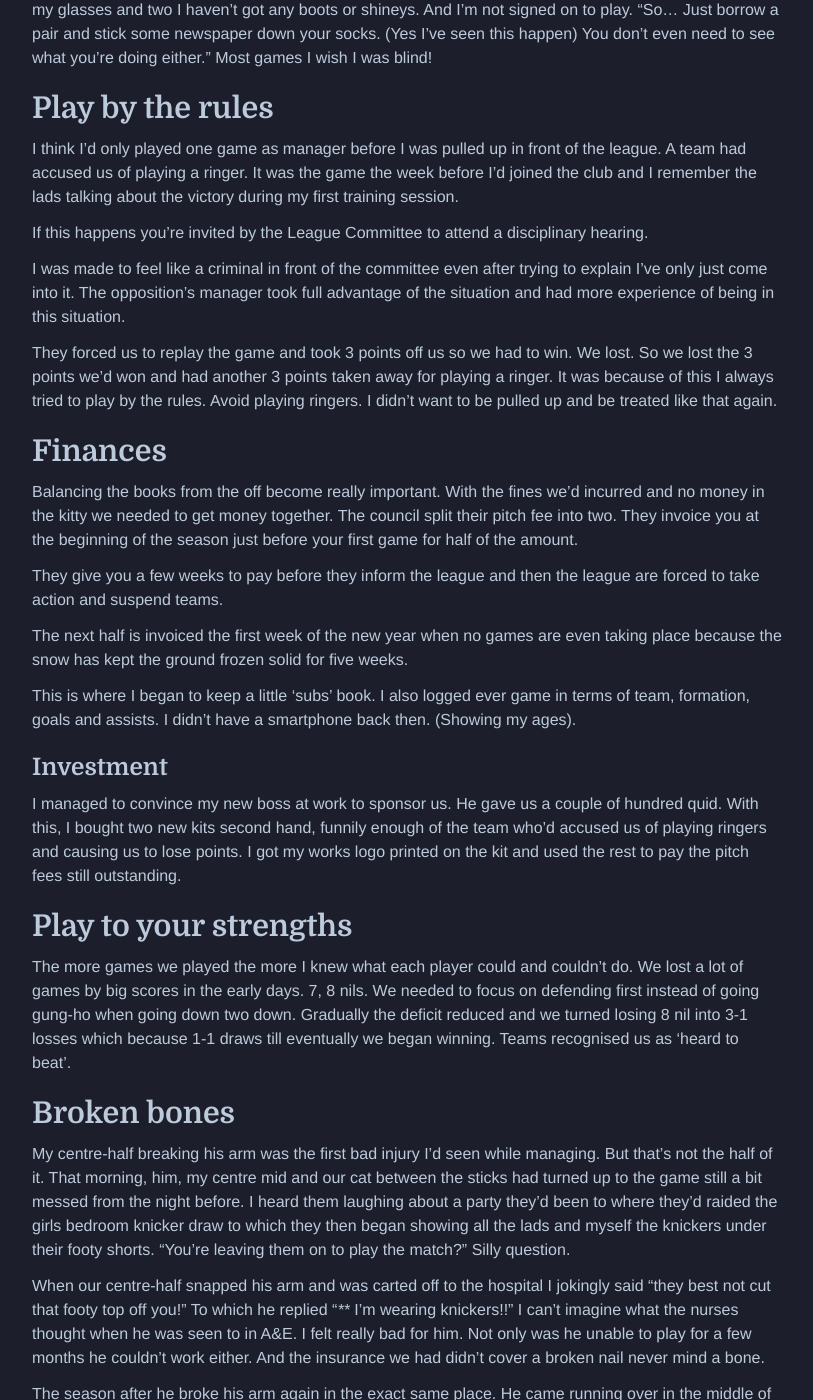
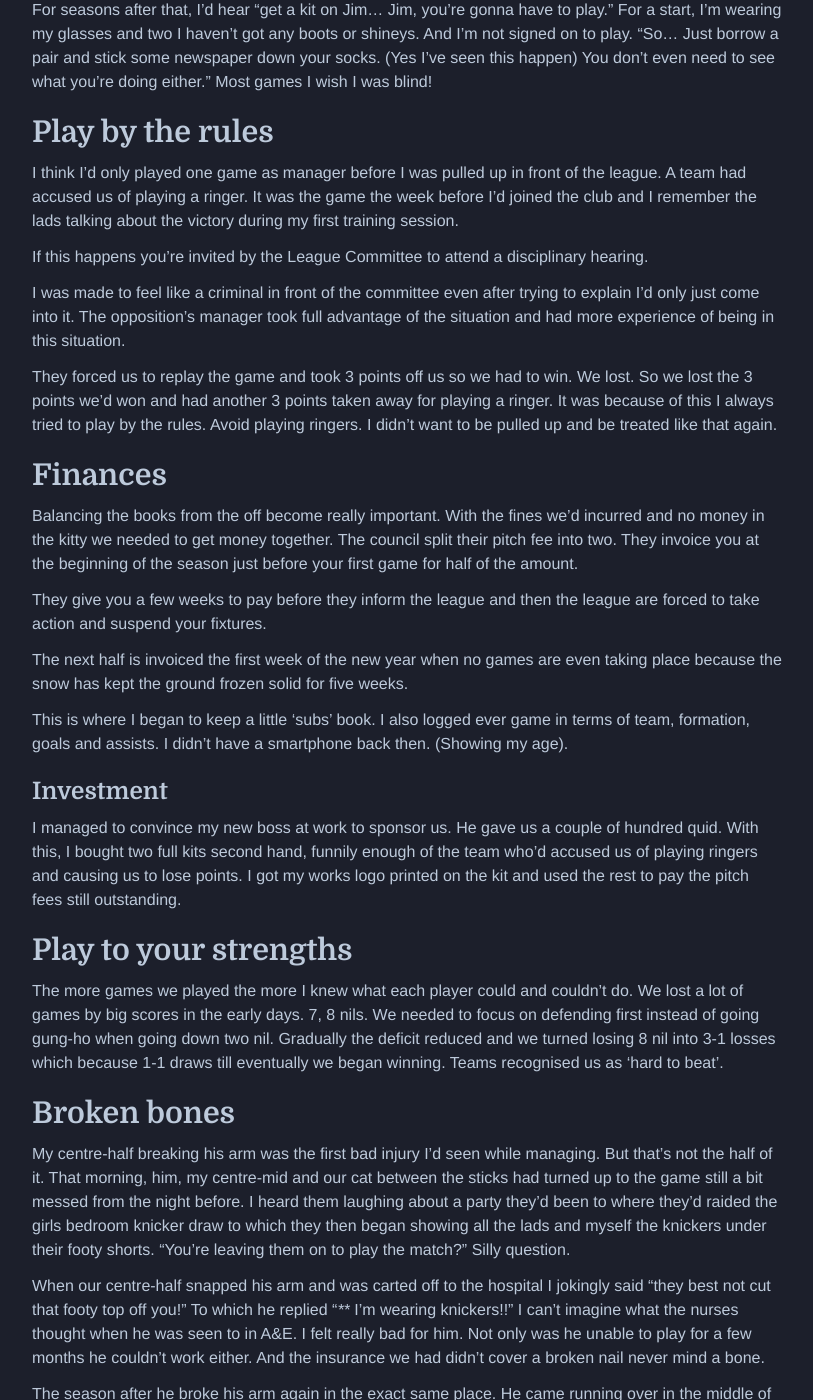
Before and after one commit to iamjimtaylor/iamjimtaylor, a Jekyll site: the page built from _posts/2016-04-21-how-i-became-a-sunday-league-football-manager.md, in a window 1280 px wide and 1400 px high, scrolled down 2757 px. Shown: the whole window, without its empty margins (233-1046 px from the left). Built offline with Jekyll 4.4.1, drawn with Linux system fonts in a browser that asks for light colours; some of the changed text lies outside the part shown.

Commit message:
Update 2016-04-21-how-i-became-a-sunday-league-football-manager.md

```diff
--- a/_posts/2016-04-21-how-i-became-a-sunday-league-football-manager.md
+++ b/_posts/2016-04-21-how-i-became-a-sunday-league-football-manager.md
@@ -22,9 +22,8 @@ When I finally did being playing again I spent my final days in the bottom of th
 A new club under a manager who ran the team to give his son a game.
 
 We were awful. And so was I. After a change of manager and a good season or two under my belt I began to feel confident in my role as a centre-half. Finishing a season with a little trophy for 'player of the season'. No lie!
-I was poor with the ball at my feet.
 
-My games were all about communication and throwing my body on the line. And as we spent 80 minutes of every game defending for our lives I was involved in most of the play. I would be the last man trying to stop the ball crossing the line. So much so a tent peg went right into my knee as I slide to stop a shot going in. (That's what happens when you don't do the nets right!)
+I was poor with the ball at my feet. My games were all about communication and throwing my body on the line. And as we spent 80 minutes of every game defending for our lives I was involved in most of the play. I would be the last man trying to stop the ball crossing the line. So much so a tent peg went right into my knee as I slide to stop a shot going in. (That's what happens when you don't do the nets right!)
 
 ## It only takes one to spoil it
 
@@ -75,7 +74,7 @@ I think I'd only played one game as manager before I was pulled up in front of t
 
 If this happens you're invited by the League Committee to attend a disciplinary hearing.
 
-I was made to feel like a criminal in front of the committee even after trying to explain I've only just come into it.
+I was made to feel like a criminal in front of the committee even after trying to explain I'd only just come into it.
 The opposition's manager took full advantage of the situation and had more experience of being in this situation.
 
 They forced us to replay the game and took 3 points off us so we had to win. We lost. So we lost the 3 points we'd won and had another 3 points taken away for playing a ringer. It was because of this I always tried to play by the rules. Avoid playing ringers. I didn't want to be pulled up and be treated like that again.
@@ -85,23 +84,23 @@ They forced us to replay the game and took 3 points off us so we had to win. We
 Balancing the books from the off become really important. With the fines we'd incurred and no money in the kitty we needed to get money together.
 The council split their pitch fee into two. They invoice you at the beginning of the season just before your first game for half of the amount.
 
-They give you a few weeks to pay before they inform the league and then the league are forced to take action and suspend teams.
+They give you a few weeks to pay before they inform the league and then the league are forced to take action and suspend your fixtures.
 
 The next half is invoiced the first week of the new year when no games are even taking place because the snow has kept the ground frozen solid for five weeks.
 
-This is where I began to keep a little 'subs' book. I also logged ever game in terms of team, formation, goals and assists. I didn't have a smartphone back then. (Showing my ages).
+This is where I began to keep a little 'subs' book. I also logged ever game in terms of team, formation, goals and assists. I didn't have a smartphone back then. (Showing my age).
 
 ### Investment
 
-I managed to convince my new boss at work to sponsor us. He gave us a couple of hundred quid. With this, I bought two new kits second hand, funnily enough of the team who'd accused us of playing ringers and causing us to lose points. I got my works logo printed on the kit and used the rest to pay the pitch fees still outstanding.
+I managed to convince my new boss at work to sponsor us. He gave us a couple of hundred quid. With this, I bought two full kits second hand, funnily enough of the team who'd accused us of playing ringers and causing us to lose points. I got my works logo printed on the kit and used the rest to pay the pitch fees still outstanding.
 
 ## Play to your strengths
 
-The more games we played the more I knew what each player could and couldn't do. We lost a lot of games by big scores in the early days. 7, 8 nils. We needed to focus on defending first instead of going gung-ho when going down two down. Gradually the deficit reduced and we turned losing 8 nil into 3-1 losses which because 1-1 draws till eventually we began winning. Teams recognised us as 'heard to beat'.
+The more games we played the more I knew what each player could and couldn't do. We lost a lot of games by big scores in the early days. 7, 8 nils. We needed to focus on defending first instead of going gung-ho when going down two nil. Gradually the deficit reduced and we turned losing 8 nil into 3-1 losses which because 1-1 draws till eventually we began winning. Teams recognised us as 'hard to beat'.
 
 ## Broken bones
 
-My centre-half breaking his arm was the first bad injury I'd seen while managing. But that's not the half of it. That morning, him, my centre mid and our cat between the sticks had turned up to the game still a bit messed from the night before. I heard them laughing about a party they'd been to where they'd raided the girls bedroom knicker draw to which they then began showing all the lads and myself the knickers under their footy shorts. "You're leaving them on to play the match?" Silly question.
+My centre-half breaking his arm was the first bad injury I'd seen while managing. But that's not the half of it. That morning, him, my centre-mid and our cat between the sticks had turned up to the game still a bit messed from the night before. I heard them laughing about a party they'd been to where they'd raided the girls bedroom knicker draw to which they then began showing all the lads and myself the knickers under their footy shorts. "You're leaving them on to play the match?" Silly question.
 
 When our centre-half snapped his arm and was carted off to the hospital I jokingly said "they best not cut that footy top off you!" To which he replied "**** I'm wearing knickers!!" I can't imagine what the nurses thought when he was seen to in A&E. I felt really bad for him. Not only was he unable to play for a few months he couldn't work either. And the insurance we had didn't cover a broken nail never mind a bone.
 
```
Also changed, not shown: other parts of _posts/2016-04-21-how-i-became-a-sunday-league-football-manager.md (+6 -6 lines).
